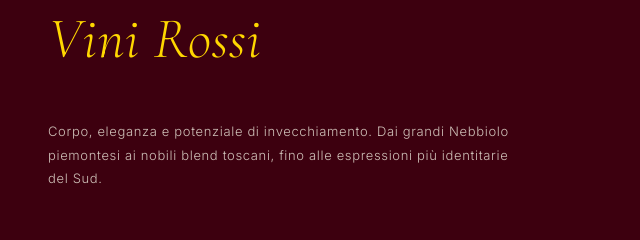
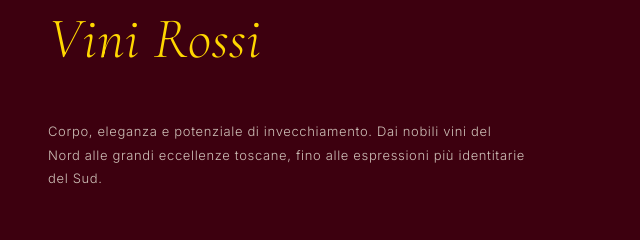
Before and after one commit to aurexagency/EnotecaDeGustibus, a website built with Vite: page vini.html in a window 1280 px wide. Shown: the part 6308-6548 px from the top of the page, 0-640 px from the left. Built offline with nearby package versions, Linux system fonts and the light colour scheme.

Commit message:
aggiornato paragrafo vini rossi in vini.html

```diff
--- a/vini.html
+++ b/vini.html
@@ -1648,7 +1648,7 @@
               <em>Vini Rossi</em>
             </h2>
             <p class="wine-section__desc">
-              Corpo, eleganza e potenziale di invecchiamento. Dai grandi Nebbiolo piemontesi ai nobili blend toscani, fino alle espressioni più identitarie del Sud.
+              Corpo, eleganza e potenziale di invecchiamento. Dai nobili vini del Nord alle grandi eccellenze toscane, fino alle espressioni più identitarie del Sud.
             </p>
           </div>
           <span class="wine-section__count" aria-hidden="true">04</span>
```
